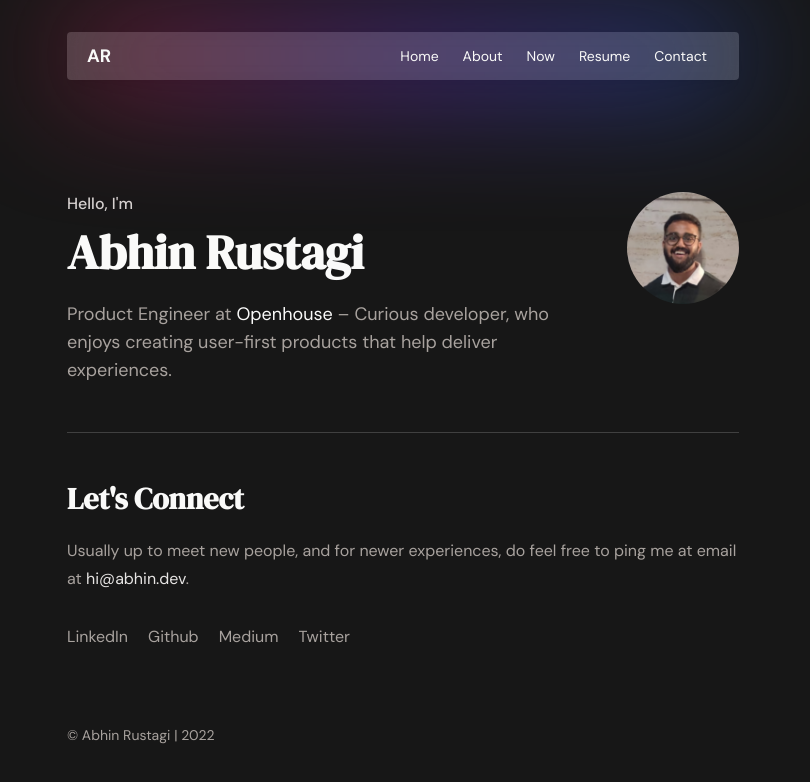
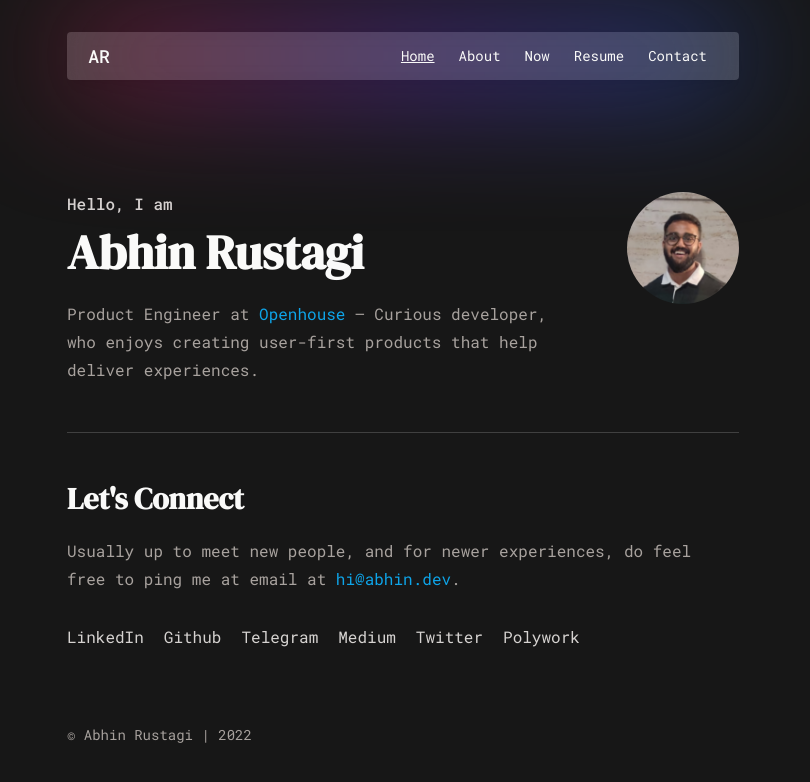
Before and after one commit to abhinrustagi/abhin.dev, a Next.js app: page / in a window 1280 px wide. Shown: the top 782 px of the page, without its empty margins (237-1047 px from the left). Built offline with nearby package versions, Linux system fonts and the light colour scheme; no server answers.

Commit message:
style(ui): Add Roboto Mono, modify content

```diff
--- a/next.config.js
+++ b/next.config.js
@@ -2,7 +2,7 @@
 const nextConfig = {
 	// reactStrictMode: true,
 	images: {
-		domains: ['res.cloudinary.com'],
+		domains: ['res.cloudinary.com', 'localhost'],
 	},
 	env: {
 		GOOGLE_ANALYTICS: process.env.GOOGLE_ANALYTICS,
--- a/package.json
+++ b/package.json
@@ -10,6 +10,7 @@
 	},
 	"dependencies": {
 		"@mdx-js/react": "^2.1.2",
+		"gray-matter": "^4.0.3",
 		"next": "12.1.6",
 		"next-seo": "^5.4.0",
 		"next-sitemap": "^3.1.7",
--- a/src/components/Footer.tsx
+++ b/src/components/Footer.tsx
@@ -2,13 +2,19 @@ import Link from 'next/link'
 
 export const Footer = () => {
 	const socials = [
-		{
-			media: 'LinkedIn',
-			href: 'https://www.linkedin.com/in/abhinrustagi',
-		},
+		{ media: 'LinkedIn', href: 'https://www.linkedin.com/in/abhinrustagi' },
 		{ href: 'https://www.github.com/abhinrustagi', media: 'Github' },
+		{ href: 'https://t.me/abhinrustagi', media: 'Telegram' },
 		{ href: 'https://www.medium.com/@abhinrustagi', media: 'Medium' },
 		{ href: 'https://www.twitter.com/abhinrustagi', media: 'Twitter' },
+		{ href: 'https://www.polwork.com/abhinr', media: 'Polywork' },
+	]
+
+	const navigate = [
+		{ title: 'Now', href: '/now' },
+		{ title: 'Blog', href: '/blog' },
+		{ title: 'Books', href: '/books' },
+		{ title: 'Books', href: '/books' },
 	]
 
 	return (
@@ -21,14 +27,23 @@ export const Footer = () => {
 				Usually up to meet new people, and for newer experiences, do feel free
 				to ping me at email at{' '}
 				<Link href="mailto:hi@abhin.dev">
-					<a className="text-stone-200">hi@abhin.dev</a>
+					<a>hi@abhin.dev</a>
 				</Link>
 				.
 			</p>
+			<ul></ul>
 			<ul className="flex flex-wrap mt-8 mb-16">
 				{socials.map(social => (
 					<li key={social.media} className="mr-5 mb-3 hover:text-stone-50">
-						<Link href={social.href}>{social.media}</Link>
+						<Link href={social.href} passHref>
+							<a
+								className="text-stone-300"
+								target="_blank"
+								rel="noopener noreferrer"
+							>
+								{social.media}
+							</a>
+						</Link>
 					</li>
 				))}
 			</ul>
--- a/src/components/Header.tsx
+++ b/src/components/Header.tsx
@@ -3,10 +3,12 @@ import Link from 'next/link'
 import { useState } from 'react'
 import { HiOutlineMenuAlt4, HiOutlineX } from 'react-icons/hi'
 import { useScrollTo } from 'hooks'
+import { useRouter } from 'next/router'
 
 export const Header = () => {
 	const [expanded, setExpanded] = useState(false)
 	const onClickScrollTo = useScrollTo('footer')
+	const router = useRouter()
 
 	const menuItems = [
 		{
@@ -24,7 +26,7 @@ export const Header = () => {
 		<header className="flex items-center justify-between md:mt-8 mt-6 md:mb-28 mb-16 flex-wrap md:flex-nowrap relative rounded bg-white/20 backdrop-blur px-5 shadow-lg z-1">
 			<div className="absolute w-full h-12 top-0 left-0 bg-gradient-to-r from-rose-600/80 to-blue-600/80 via-violet-600/80 blur-3xl z-0"></div>
 			<Link href="/" passHref>
-				<a className="font-bold text-stone-50 z-10 text-lg flex items-center justify-center relative w-12 h-12 cursor-pointer -left-3">
+				<a className="font-medium text-stone-50 z-10 text-lg flex items-center justify-center relative w-12 h-12 cursor-pointer -left-3">
 					AR
 				</a>
 			</Link>
@@ -42,7 +44,9 @@ export const Header = () => {
 						<li key={text}>
 							<Link href={path} passHref>
 								<a
-									className={`text-sm text-center w-full inline-block py-2 md:px-3 text-stone-50`}
+									className={`text-sm text-center w-full inline-block py-2 md:px-3 text-stone-50 ${
+										router.pathname === path ? 'underline' : ''
+									}`}
 								>
 									{text}
 								</a>
--- a/src/components/MDXParser.tsx
+++ b/src/components/MDXParser.tsx
@@ -1,27 +1,34 @@
 import React from 'react'
 import { MDXProvider } from '@mdx-js/react'
-
-type IHeading = React.HTMLProps<HTMLHeadingElement>
-type IList = React.HTMLProps<HTMLUListElement>
+import Link from 'next/link'
 
 const components = {
-	h1: (props: IHeading) => (
-		<h1 className="text-4xl font-bold mb-6" {...props} />
-	),
-	h2: (props: IHeading) => (
-		<h2 className="text-2xl font-bold my-8" {...props} />
-	),
-	h3: (props: IHeading) => <h3 className="text-lg font-bold my-4" {...props} />,
-	ul: (props: IList) => <ul className="pl-5 list-disc" {...props} />,
+	h1: (props: any) => <h1 className="text-4xl font-bold mb-6" {...props} />,
+	h2: (props: any) => <h2 className="text-2xl font-bold my-8" {...props} />,
+	h3: (props: any) => <h3 className="text-lg font-bold my-4" {...props} />,
+	ul: (props: any) => <ul className="pl-6 list-disc" {...props} />,
 	li: (props: any) => (
 		<li className="leading-7 text-neutral-200 mb-6" {...props} />
 	),
-	p: (props: React.HTMLProps<HTMLParagraphElement>) => (
-		<p className="my-3 text-neutral-200" {...props} />
-	),
-	a: (props: any) => <a className="text-sky-400 underline" {...props} />,
+	p: (props: any) => <p className="my-3 text-neutral-200" {...props} />,
+	a: (props: any) => {
+		if (props?.href.startsWith('http')) {
+			return (
+				<Link href={props.href} passHref>
+					<a
+						target="_blank"
+						rel="noreferrer noopener"
+						className="text-sky-400 hover:underline"
+						{...props}
+					/>
+				</Link>
+			)
+		}
+
+		return <a className="text-sky-400 hover:underline" {...props} />
+	},
 }
 
-export const MDXParser = ({ content }: { content: React.ReactNode }) => (
-	<MDXProvider components={components}>{content}</MDXProvider>
+export const MDXParser = ({ children }: { children: React.ReactNode }) => (
+	<MDXProvider components={components}>{children}</MDXProvider>
 )
--- a/src/pages/_app.tsx
+++ b/src/pages/_app.tsx
@@ -4,7 +4,6 @@ import type { AppProps } from 'next/app'
 import { useRouter } from 'next/router'
 import { useEffect } from 'react'
 import '../styles/globals.css'
-import { SWRConfig } from 'swr'
 
 declare global {
 	interface Window {
@@ -38,11 +37,11 @@ function MyApp({ Component, pageProps }: AppProps) {
 		<>
 			<DefaultSeo {...defaultSeoConfig} />
 			<NextSeo
+				canonical={pathname}
+				openGraph={{ url: pathname }}
 				// Hide Staging Deploys
 				nofollow={isProd ? false : true}
 				noindex={isProd ? false : true}
-				canonical={pathname}
-				openGraph={{ url: pathname }}
 				{...pageProps.seo}
 			/>
 			<Component {...pageProps} />
--- a/src/pages/_document.tsx
+++ b/src/pages/_document.tsx
@@ -38,7 +38,7 @@ class MyDocument extends Document {
 						crossOrigin=""
 					/>
 					<link
-						href="https://fonts.googleapis.com/css2?family=DM+Serif+Display&family=DM+Sans:wght@400;500;700&display=swap"
+						href="https://fonts.googleapis.com/css2?family=Roboto+Mono:wght@300;400;500&family=DM+Serif+Display&display=swap"
 						rel="stylesheet"
 					/>
 					{isProd && (
--- a/src/pages/index.tsx
+++ b/src/pages/index.tsx
@@ -17,15 +17,15 @@ const Home: NextPage = () => {
 				</div>
 				<div className="flex-1 md:mr-12">
 					<span className="mb-3 block font-medium text-stone-300">
-						Hello, I&apos;m
+						Hello, I am
 					</span>
 					<h1 className="text-5xl font-extrabold">Abhin Rustagi</h1>
 
-					<p className="mt-6 text-lg">
+					<p className="mt-6">
 						Product Engineer at{' '}
 						<Link href="https://www.openhouse.study" passHref>
-							<a className="text-stone-50">Openhouse </a>
-						</Link>
+							<a>Openhouse</a>
+						</Link>{' '}
 						– Curious developer, who enjoys creating user-first products that
 						help deliver experiences.
 					</p>
--- a/src/pages/now.tsx
+++ b/src/pages/now.tsx
@@ -1,13 +1,13 @@
 import { Container, MDXParser } from 'components'
 import { SSG } from 'helpers'
 import type { NextPage } from 'next'
-import NowContent from 'content/now.mdx'
+import Content from 'content/now.mdx'
 import { Wakatime } from 'sections'
 
 const Now: NextPage = () => {
 	return (
 		<Container>
-			<MDXParser content={<NowContent />} />
+			<Content />
 			<Wakatime />
 		</Container>
 	)
--- a/src/sections/Wakatime.tsx
+++ b/src/sections/Wakatime.tsx
@@ -1,6 +1,7 @@
 import { isProd, parseWakatimeData } from 'helpers'
 import Link from 'next/link'
 import { useEffect, useState } from 'react'
+import { FiLoader } from 'react-icons/fi'
 
 export const Wakatime = () => {
 	const [data, setData] = useState<{
@@ -35,14 +36,19 @@ export const Wakatime = () => {
 		</ul>
 	) : (
 		<p className="text-stone-50 font-bold">
-			{data.message
-				? 'There was an error fetching required data. 😕 ' + data.message
-				: 'Loading Data...'}
+			{data.message ? (
+				'There was an error fetching required data. 😕 ' + data.message
+			) : (
+				<span className="flex items-center">
+					<FiLoader className="text-xl mr-3 motion-safe:animate-spin" />{' '}
+					Fetching data
+				</span>
+			)}
 		</p>
 	)
 
 	return (
-		<section className="rounded-lg relative bg-white/10 p-8 backdrop-blur-lg shadow-md my-12">
+		<section className="rounded-lg relative bg-white/5 p-8 backdrop-blur-lg shadow-lg border border-solid border-zinc-800 my-12">
 			<h2 className="text-xl">Recent Activity</h2>
 			<p className="mt-2 mb-4 text-sm">Recorded data for the last 7 days</p>
 			{renderWakatimeLanguageStats}
--- a/src/styles/globals.css
+++ b/src/styles/globals.css
@@ -16,12 +16,14 @@ body {
 	@apply bg-neutral-900 text-stone-400;
 	padding: 0;
 	margin: 0;
-	font-family: 'DM Sans', -apple-system, BlinkMacSystemFont, Segoe UI, Roboto,
-		Oxygen, Ubuntu, Cantarell, Fira Sans, Droid Sans, Helvetica Neue, sans-serif;
+	font-family: 'Roboto Mono', Inter, -apple-system, BlinkMacSystemFont, Segoe UI,
+		Roboto, Oxygen, Ubuntu, Cantarell, Fira Sans, Droid Sans, Helvetica Neue,
+		sans-serif;
 }
 
 a {
-	color: inherit;
+	@apply text-sky-500 hover:underline;
+	font-family: inherit;
 	text-decoration: none;
 }
 
```
Also changed, not shown: src/content/now.mdx (+21 -7 lines), 1 other file (tests, documents, lock files or other folders).
